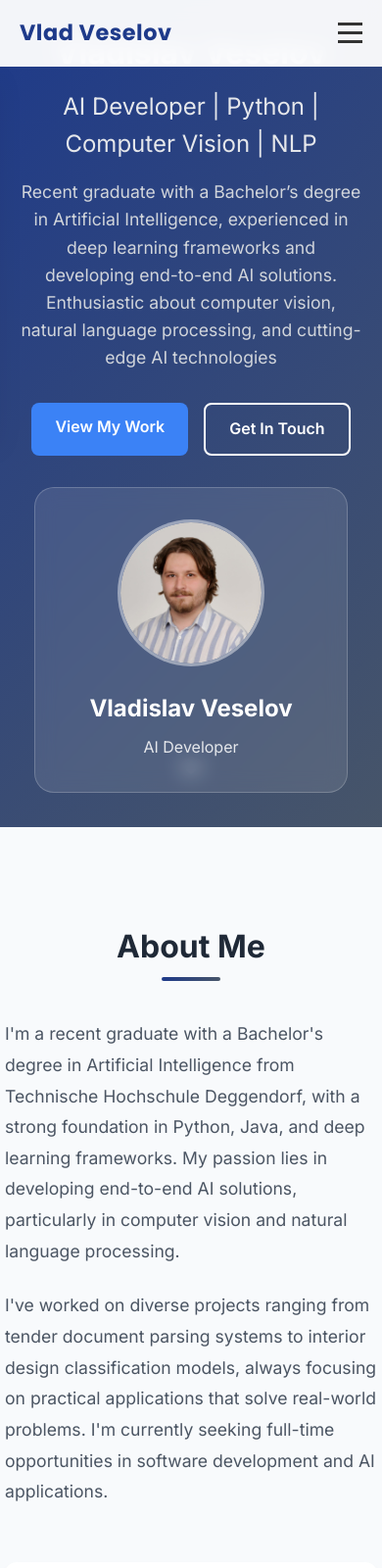
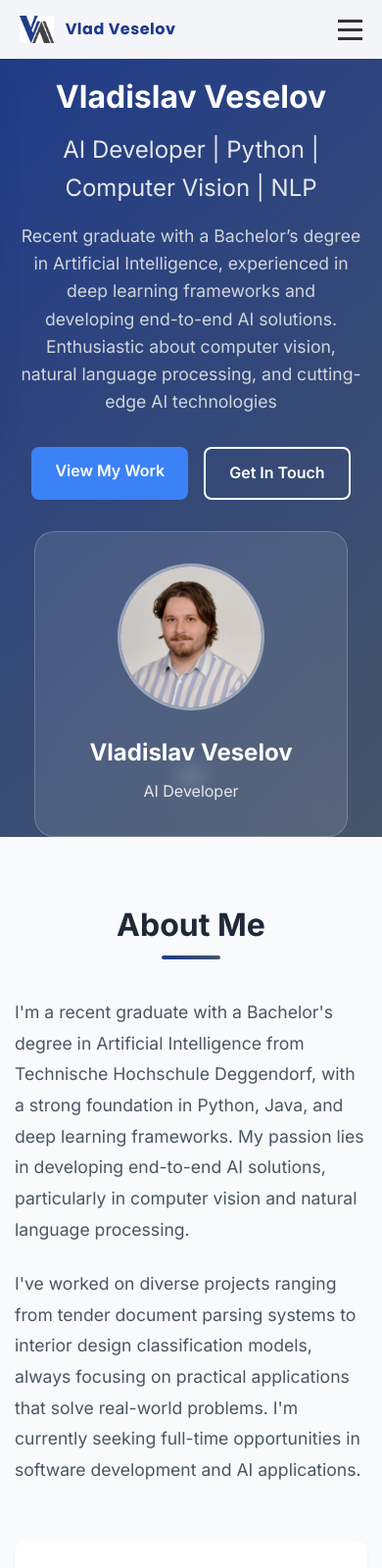
Before and after one commit to Vladislav-Veselov/personal-website, a plain HTML site: page index.html in a window 390 px wide. Shown: the top 1600 px of the page at 98% size. Drawn offline with Linux system fonts and the light colour scheme.

Commit message:
Fix padding and formatting

```diff
--- a/index.html
+++ b/index.html
@@ -13,7 +13,10 @@
     <nav class="navbar">
         <div class="nav-container">
             <div class="nav-logo">
-                <a href="#home">Vlad Veselov</a>
+                <a href="#home">
+                    <img src="logo.png" alt="Vlad Veselov Logo" class="logo-image">
+                    <span class="logo-text">Vlad Veselov</span>
+                </a>
             </div>
             <ul class="nav-menu">
                 <li class="nav-item">
@@ -351,7 +354,7 @@
                 </div>
                 <div class="project-card">
                     <div class="project-image">
-                        <i class="fas fa-times"></i>
+                        <i class="fas fa-th"></i>
                     </div>
                     <div class="project-content">
                         <h3>TicTacToe AI</h3>
--- a/styles.css
+++ b/styles.css
@@ -44,19 +44,34 @@ body {
 }
 
 .nav-logo a {
+    display: flex;
+    align-items: center;
+    gap: 0.75rem;
+    text-decoration: none;
+    transition: all 0.3s ease;
+}
+
+.nav-logo a:hover {
+    transform: scale(1.02);
+}
+
+.logo-image {
+    height: 40px;
+    width: auto;
+    transition: all 0.3s ease;
+}
+
+.logo-text {
     font-size: 1.4rem;
     font-weight: 700;
     color: #1e3a8a;
-    text-decoration: none;
-    transition: all 0.3s ease;
     font-family: 'Poppins', sans-serif;
     letter-spacing: 0.5px;
     text-transform: none;
 }
 
-.nav-logo a:hover {
+.nav-logo a:hover .logo-text {
     color: #3b82f6;
-    transform: scale(1.02);
 }
 
 .nav-menu {
@@ -298,7 +313,7 @@ body {
 
 /* About Section */
 .about {
-    padding: 6rem 0;
+    padding: 4rem 0;
     background: #f8fafc;
 }
 
@@ -374,7 +389,7 @@ body {
 
 /* Skills Section */
 .skills {
-    padding: 6rem 0;
+    padding: 4rem 0;
     background: white;
 }
 
@@ -425,7 +440,7 @@ body {
 
 /* Projects Section */
 .projects {
-    padding: 6rem 0;
+    padding: 4rem 0;
     background: #f8fafc;
 }
 
@@ -515,7 +530,7 @@ body {
 
 /* Contact Section */
 .contact {
-    padding: 6rem 0;
+    padding: 4rem 0;
     background: white;
 }
 
@@ -622,7 +637,7 @@ body {
 
 /* Experience Section */
 .experience {
-    padding: 6rem 0;
+    padding: 4rem 0;
     background: white;
 }
 
@@ -749,6 +764,14 @@ body {
 
 /* Responsive Design */
 @media (max-width: 768px) {
+    .logo-image {
+        height: 32px;
+    }
+
+    .logo-text {
+        font-size: 1.2rem;
+    }
+
     .hamburger {
         display: flex;
     }
@@ -768,6 +791,10 @@ body {
 
     .nav-menu.active {
         left: 0;
+    }
+
+    .hero {
+        padding-top: 80px;
     }
 
     .hero-container {
@@ -862,7 +889,7 @@ body {
     }
 
     .container {
-        padding: 0 10px;
+        padding: 0 20px;
     }
 
     .desktop-only {
@@ -894,6 +921,18 @@ body {
 }
 
 @media (max-width: 480px) {
+    .logo-image {
+        height: 28px;
+    }
+
+    .logo-text {
+        font-size: 1rem;
+    }
+
+    .hero {
+        padding-top: 80px;
+    }
+
     .hero-title {
         font-size: 2rem;
     }
@@ -903,7 +942,7 @@ body {
     }
 
     .container {
-        padding: 0 5px;
+        padding: 0 15px;
     }
 
     .project-card {
```
Also changed, not shown: logo.png (added).
